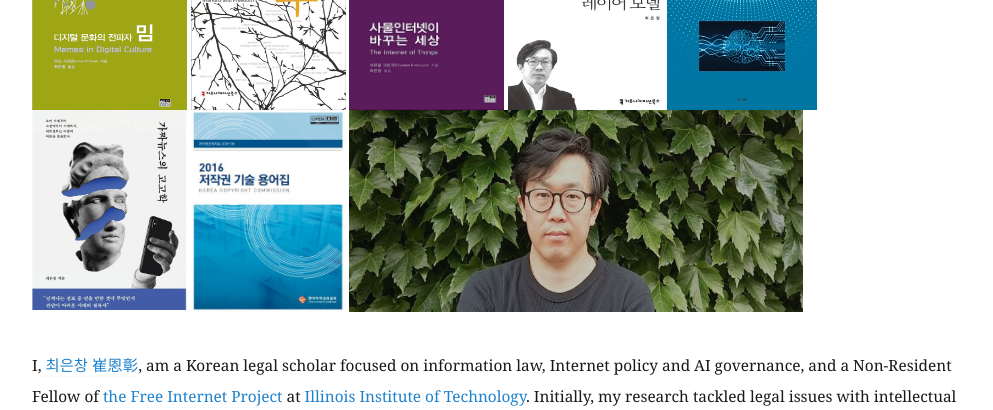
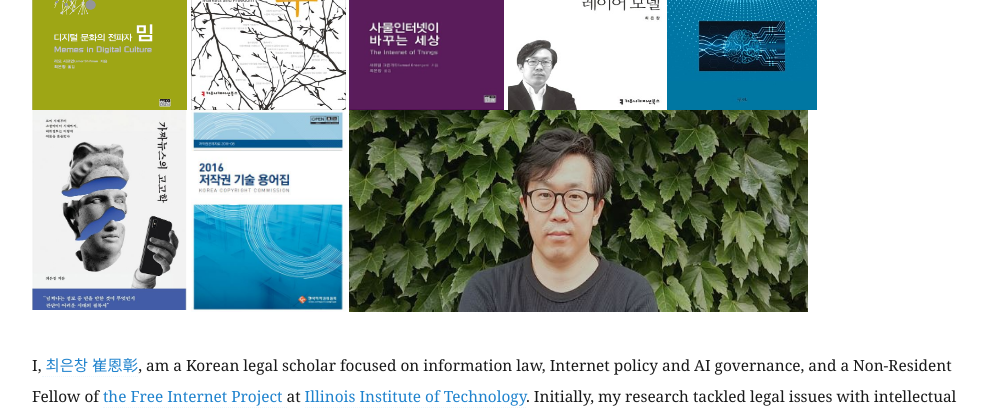
Before and after one commit to eunchangchoi/eunchangchoi.github.io, a Jekyll site: the page built from index.md, in a window 1280 px wide. Shown: the part 266-676 px from the top of the page, without its empty margins (68-1061 px from the left). Built offline with Jekyll 4.4.1, drawn with Linux system fonts in a browser that asks for light colours.

Commit message:
Update index.md

```diff
--- a/index.md
+++ b/index.md
@@ -17,7 +17,7 @@ title: "Eun Chang Choi"
  <a href="http://www.kyobobook.co.kr/product/detailViewKor.laf?barcode=9791130437002&orderClick=357"><img style="vertical-align:top;height:200px;width:155px;" src="images/book4.jpg"></a> <a href="http://www.kyobobook.co.kr/product/detailViewKor.laf?ejkGb=KOR&mallGb=KOR&barcode=9788964361436&orderClick=LAH&Kc="><img style="vertical-align:top;height:200px;width:150px;" src="images/book5.jpg"> </a>
   <a href="http://www.kyobobook.co.kr/product/detailViewKor.laf?mallGb=KOR&ejkGb=KOR&linkClass=17090303&barcode=9788962623222"><img style="vertical-align:top;height:200px;width:155px;" src="images/book6.png"></a>
   <a href="http://view.copyright.or.kr:8080/SynapDocViewServer/viewer/doc.html?key=000000006ba186290172c9470e3d36b4&contextPath=/SynapDocViewServer"><img style="vertical-align:top;height:202px;width:155px;" src="images/book7.png"></a>
- <img style="vertical-align:top;height:202px;width:454px;" src="images/book8.png">
+ <img style="vertical-align:top;height:202px;width:459px;" src="images/book8.png">
  <br>
  <br>
 <p style="font-size:1.1em">I,<a href="https://igf2019.sched.com/eunchangchoi"> 최은창 崔恩彰</a>,
```
